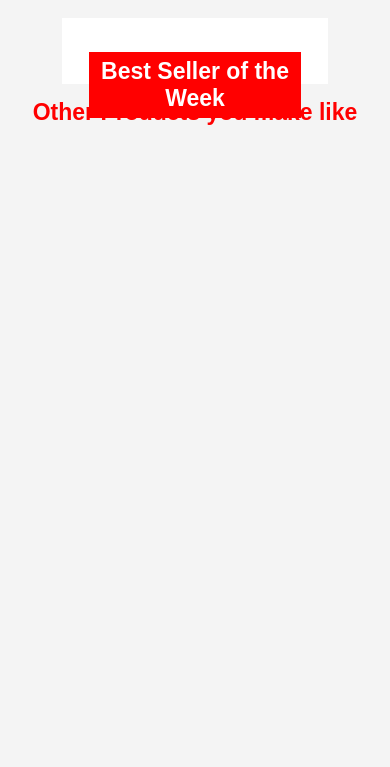
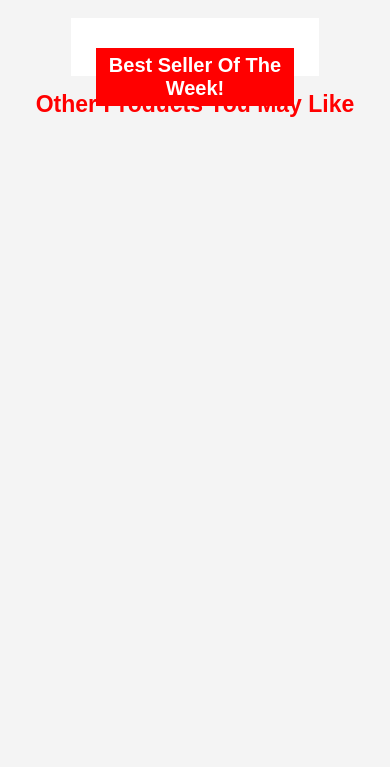
Before and after one commit to greiter18/Nosto, a plain HTML site: page index.html in a window 390 px wide. Shown: the part 77-844 px from the top of the page. Drawn offline with nearby package versions, Linux system fonts and the light colour scheme; no server answers.

Commit message:
text updates

```diff
--- a/index.html
+++ b/index.html
@@ -13,11 +13,11 @@
   <h1 id="header" style="text-align: center;">Nosto</h1>
     <div id="container">
       <div id="seller_of_the_week">
-        <p id="seller_title">Best Seller of the Week</p>
+        <p id="seller_title">Best Seller Of The Week!</p>
       </div>
       <div id="carousel">
         <div id="other_products_you_may_like">
-          <h1 id="other_products_text">Other Products you make like</h1>
+          <h1 id="other_products_text">Other Products You May Like</h1>
         </div>
         <div class="slick-carousel">
         </div>
--- a/style.css
+++ b/style.css
@@ -81,7 +81,7 @@ button.slick-next:before {
 /* Responsive Design */
 @media only screen and (max-width: 390px) {
   #seller_title{
-    font-size: 23px;
+    font-size: 20px;
   }
 
   #seller_of_week_img{
```
